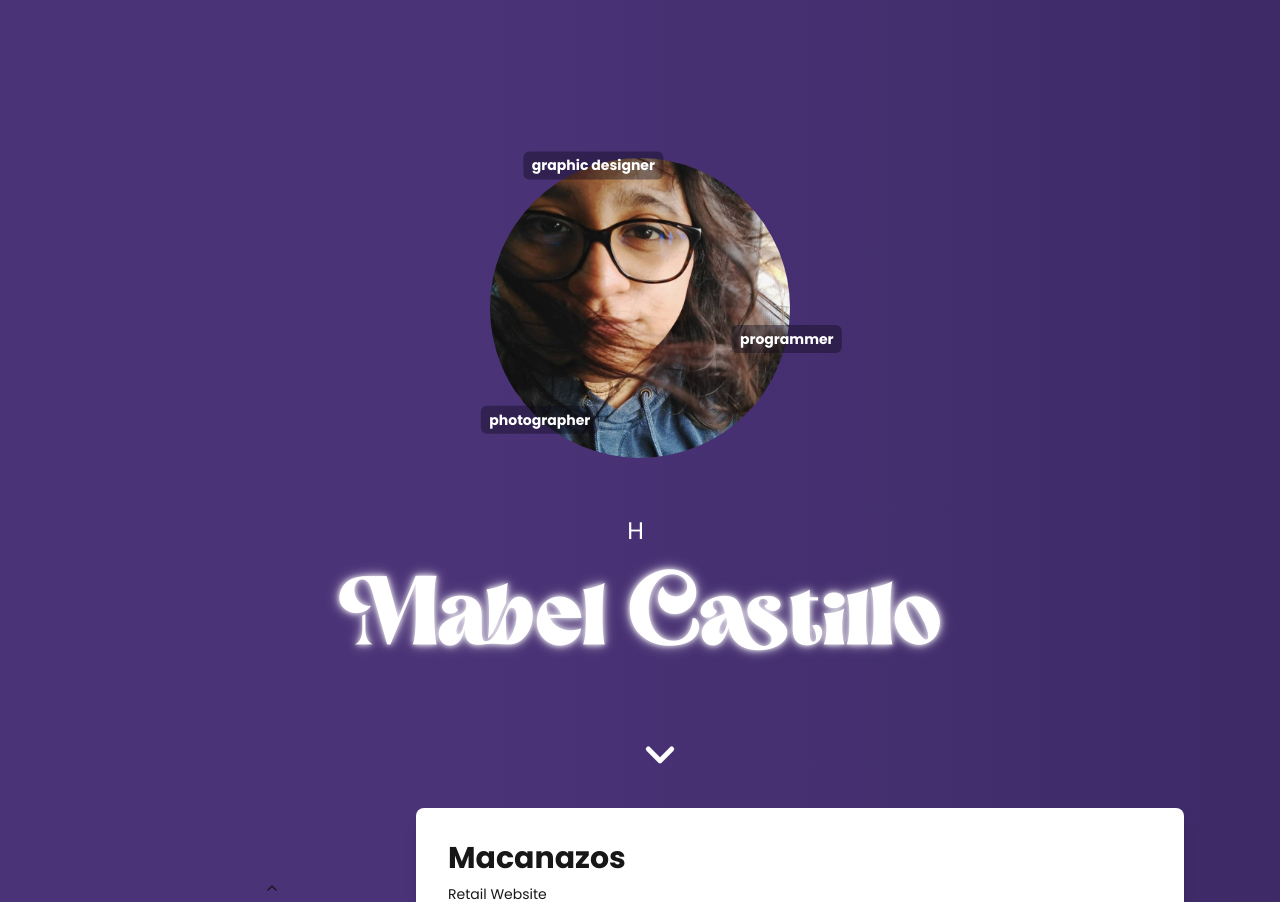
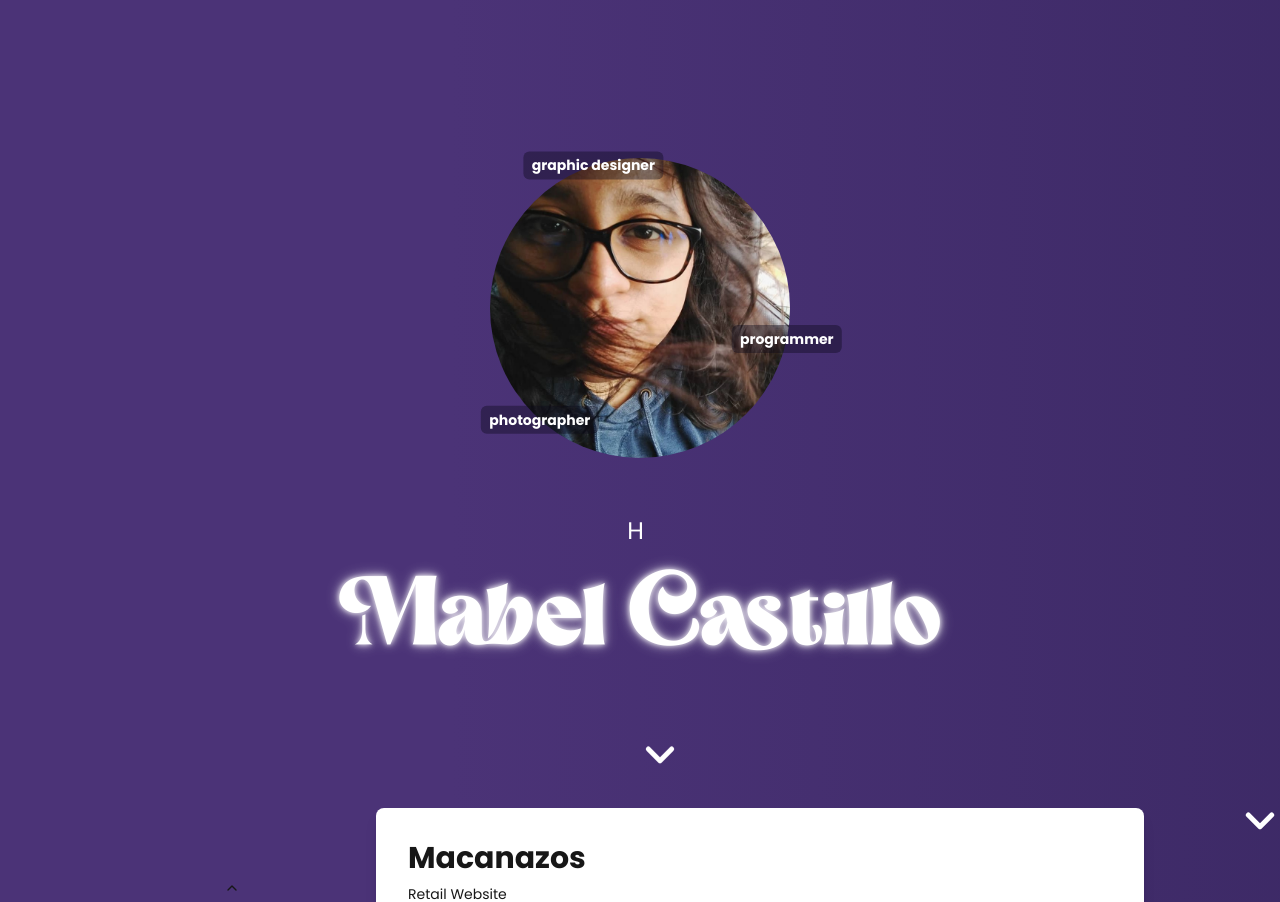
Before and after one commit to mabysmal/mabs-dev, a Next.js app: page / in a window 1280 px wide. Shown: the top 902 px of the page. Built offline with nearby package versions, Linux system fonts and the light colour scheme.

Commit message:
add: chevron down on sections, havent stylized them

```diff
--- a/src/app/components/floating-down-chevron.tsx
+++ b/src/app/components/floating-down-chevron.tsx
@@ -6,7 +6,7 @@ interface FloatingChevronProps {
 
 const FloatingChevron: React.FC<FloatingChevronProps> = ({ className = '' }) => {
   return (
-    <div className={`absolute bottom-4 left-1/2 transform -translate-x-1/2 animate-bounce ${className}`}>
+    <div className={`absolute left-1/2 transform -translate-x-1/2 animate-bounce ${className}`}>
       <svg
         xmlns="https://api.iconify.design/solar:double-alt-arrow-down-outline.svg"
         className="h-10 w-10 md:h-15 md:w-15"
--- a/src/app/components/home-client.tsx
+++ b/src/app/components/home-client.tsx
@@ -38,14 +38,14 @@ export default function HomeClient() {
             Mabel Castillo
           </h1>
           <div>
-            <FloatingChevron></FloatingChevron>
+            <FloatingChevron className="bottom-4"></FloatingChevron>
           </div>
         </section>
 
 
         <section
           id="TopPortafolio"
-          className="h-screen"
+          className="w-full h-full"
           onMouseEnter={() => setActiveSection("portfolio")}
         >
           <Portfolio isActive={activeSection === "portfolio"}></Portfolio>
--- a/src/app/components/portfolio.tsx
+++ b/src/app/components/portfolio.tsx
@@ -3,6 +3,7 @@ import Image from 'next/image';
 import React, { useState, useEffect } from 'react';
 import { ChevronUp, ChevronDown, ChevronLeft, ChevronRight } from 'lucide-react';
 import ImageCarousel from './imagecarousel';
+
 
 
 const projects = [
@@ -97,31 +98,31 @@ const Portfolio: React.FC<PortfolioProps> = ({ isActive }) => {
 
   if (isMobile) {
     return (
-      <div className="flex flex-col h-screen p-4 relative">
-        <div className="mt-4 text-center text-white">
+      <div className="flex flex-col h-screen">
+        <div className="text-sm text-center text-white p-2 mt-6">
           Swipe or use arrows to navigate project cards!
         </div>
         <div
-          className="flex-1 overflow-hidden relative"
+          className="flex-1 overflow-hidden relative flex flex-col items-center"
           onTouchStart={handleTouchStart}
           onTouchMove={handleTouchMove}
           onTouchEnd={handleTouchEnd}
         >
           <div
-            className="flex transition-transform duration-300 ease-in-out"
+            className="flex transition-transform duration-300 ease-in-out absolute w-full h-full"
             style={{ transform: `translateX(-${currentProjectIndex * 100}%)` }}
           >
             {projects.map((project, index) => (
               <div
                 key={project.id}
-                className="w-full flex-shrink-0 p-2 transition-all duration-300"
+                className="w-full h-full flex-shrink-0 p-2 transition-all duration-300 flex justify-center items-start"
                 style={{
                   transform: `translateX(${(index - currentProjectIndex) * 100}%)`,
                   opacity: index === currentProjectIndex ? 1 : 0.5,
                   scale: index === currentProjectIndex ? '1' : '0.9',
                 }}
               >
-                <div className="bg-white rounded-lg shadow-lg p-4">
+                <div className="bg-white rounded-lg shadow-lg p-4 w-[80%] max-w-sm">
                   <div className="aspect-w-16 aspect-h-9 mb-4">
                     <ImageCarousel images={project.images} />
                   </div>
@@ -136,32 +137,44 @@ const Portfolio: React.FC<PortfolioProps> = ({ isActive }) => {
                 </div>
               </div>
             ))}
+            <svg
+              id='next-section'
+              xmlns="https://api.iconify.design/solar:double-alt-arrow-down-outline.svg"
+              className="h-10 w-10 md:h-15 md:w-15"
+              fill="none"
+              viewBox="0 0 24 24"
+              stroke="white"
+            >
+            <path
+              strokeLinecap="round"
+              strokeLinejoin="round"
+              strokeWidth={3}
+              d="M19 9l-7 7-7-7"
+            />
+          </svg>
           </div>
 
-          {/* Left Chevron */}
+          {/* Navigation buttons */}
           <button
             onClick={() => navigateProject('prev')}
             className="absolute left-2 top-1/2 transform -translate-y-1/2 bg-white bg-opacity-50 rounded-full p-2 shadow-md z-10"
           >
-            <ChevronLeft size={24} />
+            <ChevronLeft size={15} />
           </button>
-
-          {/* Right Chevron */}
           <button
             onClick={() => navigateProject('next')}
             className="absolute right-2 top-1/2 transform -translate-y-1/2 bg-white bg-opacity-50 rounded-full p-2 shadow-md z-10"
           >
-            <ChevronRight size={24} />
+            <ChevronRight size={15} />
           </button>
         </div>
-
       </div>
     );
   }
 
   // desktop screen
   return (
-    <div className="flex flex-col md:flex-row h-screen ">
+    <div className="flex flex-col md:flex-row w-screen h-screen ">
       <div className="hidden md:flex md:flex-1 md:w-[20%] items-center justify-end ">
         <div className="flex flex-col items-center">
           <button
@@ -221,6 +234,23 @@ const Portfolio: React.FC<PortfolioProps> = ({ isActive }) => {
 
 
       </div>
+
+      <svg
+        id='next-section'
+        xmlns="https://api.iconify.design/solar:double-alt-arrow-down-outline.svg"
+        className="h-10 w-10 md:h-15 md:w-15"
+        fill="none"
+        viewBox="0 0 24 24"
+        stroke="white"
+      >
+        <path
+          strokeLinecap="round"
+          strokeLinejoin="round"
+          strokeWidth={3}
+          d="M19 9l-7 7-7-7"
+        />
+      </svg>
+
     </div>
   );
 };
```
